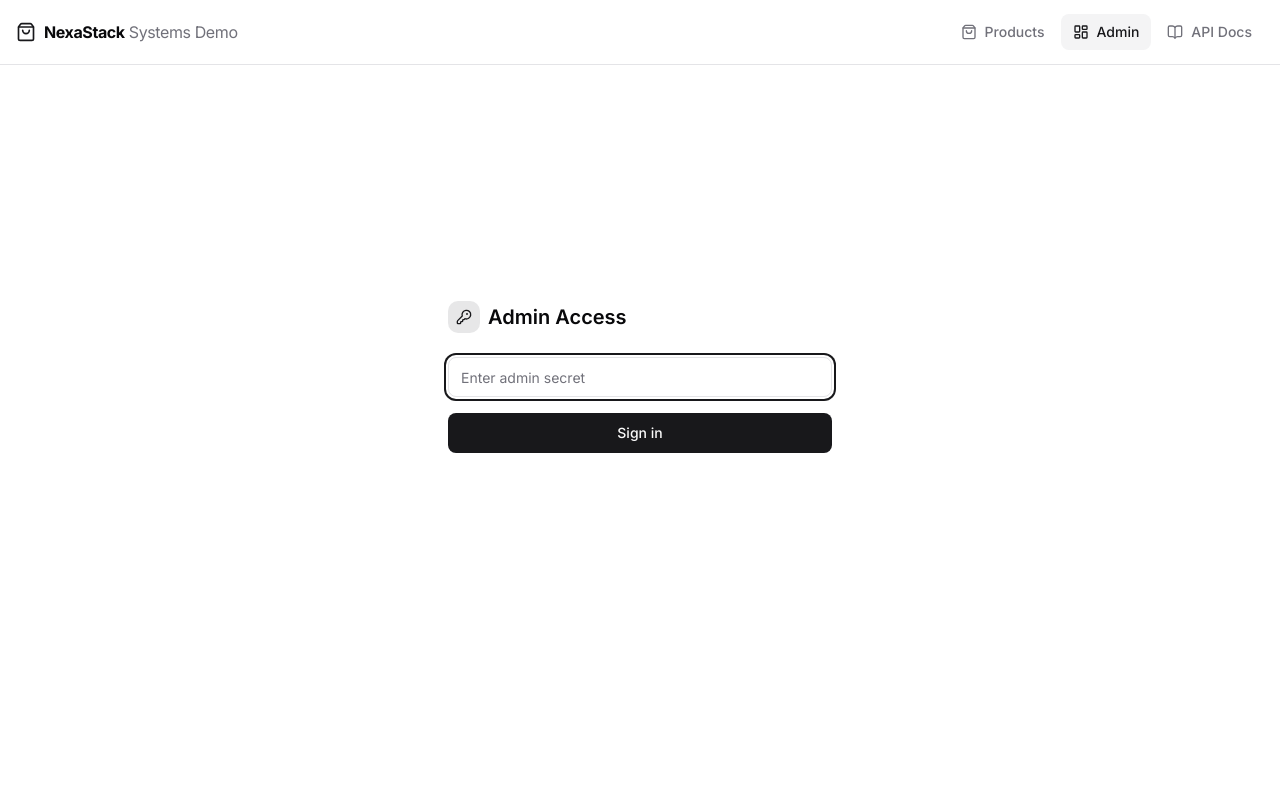
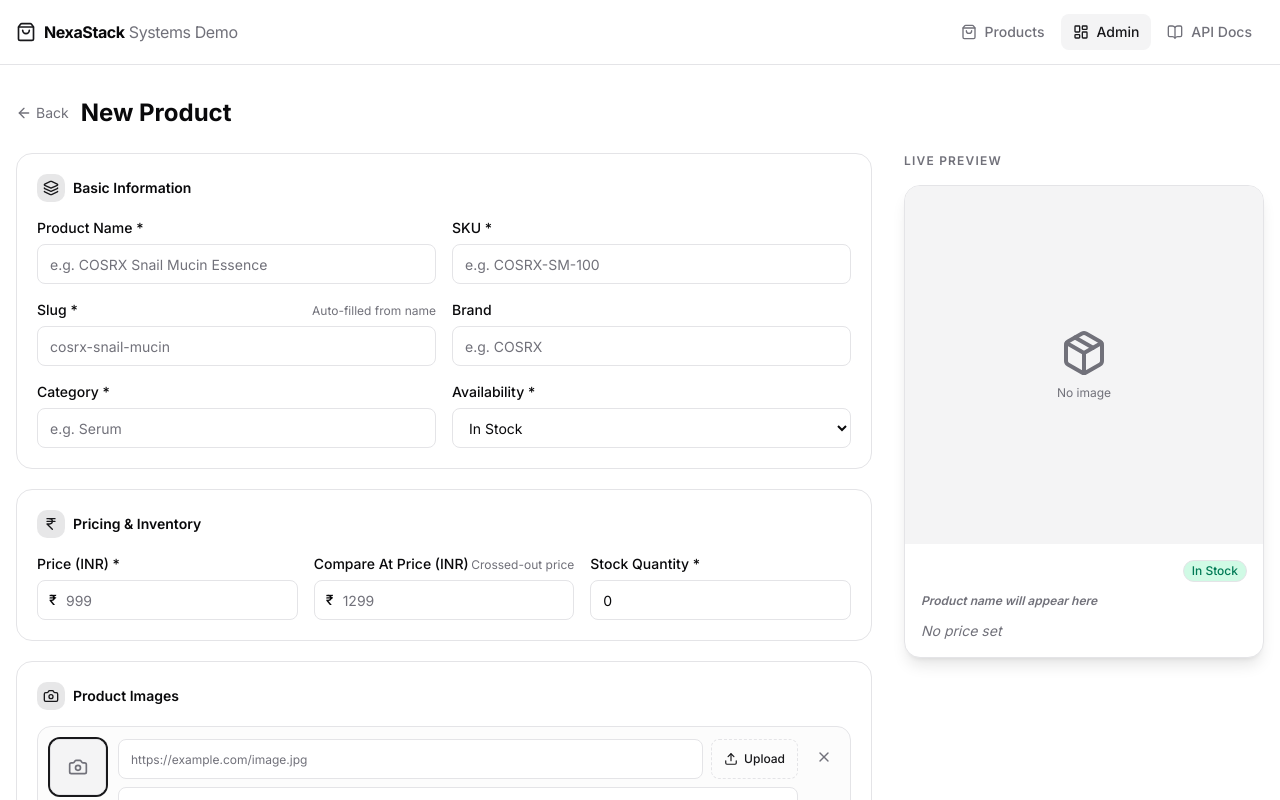
Before and after one commit to Eswaran-Rahul-Krishna/eswaran-superlabs-products, a Next.js app: page /admin/products/new in a window 1280 px wide. Shown: the top 800 px of the page. Built offline with nearby package versions, Linux system fonts and the light colour scheme.

Commit message:
feat: remove admin login gate, use server actions with env secret

```diff
--- /dev/null
+++ b/app/admin/actions.ts
@@ -0,0 +1,35 @@
+"use server";
+
+import { revalidateTag } from "next/cache";
+import {
+  createProduct,
+  updateProduct,
+  deleteProduct,
+  getProductByIdOrSlug,
+} from "@/lib/repositories/product.repository";
+import { CreateProductSchema, UpdateProductSchema } from "@/lib/validators";
+import type { CreateProductInput, UpdateProductInput } from "@/lib/validators";
+import type { Product } from "@/lib/types";
+
+export async function createProductAction(data: CreateProductInput): Promise<Product> {
+  const parsed = CreateProductSchema.safeParse(data);
+  if (!parsed.success) throw new Error(parsed.error.issues[0].message);
+  const product = await createProduct(parsed.data);
+  revalidateTag("products");
+  return product;
+}
+
+export async function updateProductAction(id: string, data: UpdateProductInput): Promise<Product> {
+  const parsed = UpdateProductSchema.safeParse(data);
+  if (!parsed.success) throw new Error(parsed.error.issues[0].message);
+  const existing = await getProductByIdOrSlug(id);
+  if (!existing) throw new Error("Product not found");
+  const product = await updateProduct(id, parsed.data);
+  revalidateTag("products");
+  return product;
+}
+
+export async function deleteProductAction(id: string): Promise<void> {
+  await deleteProduct(id);
+  revalidateTag("products");
+}
--- a/app/admin/layout.tsx
+++ b/app/admin/layout.tsx
@@ -1,5 +1,3 @@
-import { AdminAuthProvider } from "@/components/admin/AdminAuthProvider";
-
 export default function AdminLayout({ children }: { children: React.ReactNode }) {
-  return <AdminAuthProvider>{children}</AdminAuthProvider>;
+  return <>{children}</>;
 }
--- a/app/admin/page.tsx
+++ b/app/admin/page.tsx
@@ -6,11 +6,10 @@ import { Plus, RefreshCw } from "lucide-react";
 import { toast } from "sonner";
 import { ProductTable } from "@/components/admin/ProductTable";
 import { FadeInUp } from "@/components/animations/FadeInUp";
-import { useAdminToken } from "@/components/admin/AdminAuthProvider";
+import { deleteProductAction } from "./actions";
 import type { Product } from "@/lib/types";
 
 export default function AdminPage() {
-  const adminSecret = useAdminToken();
   const [products, setProducts] = useState<Product[]>([]);
   const [loading, setLoading] = useState(true);
 
@@ -33,16 +32,11 @@ export default function AdminPage() {
   }, [fetchProducts]);
 
   const handleDelete = async (id: string) => {
-
-    const res = await fetch(`/api/products/${id}`, {
-      method: "DELETE",
-      headers: { Authorization: `Bearer ${adminSecret}` },
-    });
-
-    if (res.ok) {
+    try {
+      await deleteProductAction(id);
       setProducts((prev) => prev.filter((p) => p.id !== id));
       toast.success("Product deleted");
-    } else {
+    } catch {
       toast.error("Failed to delete product");
     }
   };
--- a/app/admin/products/[id]/edit/page.tsx
+++ b/app/admin/products/[id]/edit/page.tsx
@@ -7,7 +7,7 @@ import { ArrowLeft } from "lucide-react";
 import Link from "next/link";
 import { ProductForm } from "@/components/admin/ProductForm";
 import { FadeInUp } from "@/components/animations/FadeInUp";
-import { useAdminToken } from "@/components/admin/AdminAuthProvider";
+import { updateProductAction } from "../../actions";
 import type { CreateProductInput } from "@/lib/validators";
 import type { Product } from "@/lib/types";
 
@@ -17,7 +17,6 @@ interface EditProductPageProps {
 
 export default function EditProductPage({ params }: EditProductPageProps) {
   const router = useRouter();
-  const adminSecret = useAdminToken();
   const [product, setProduct] = useState<Product | null>(null);
   const [loading, setLoading] = useState(false);
   const [fetching, setFetching] = useState(true);
@@ -40,26 +39,11 @@ export default function EditProductPage({ params }: EditProductPageProps) {
     setError(null);
 
     try {
-      const res = await fetch(`/api/products/${productId}`, {
-        method: "PUT",
-        headers: {
-          "Content-Type": "application/json",
-          Authorization: `Bearer ${adminSecret}`,
-        },
-        body: JSON.stringify(data),
-      });
-
-      const json = await res.json();
-
-      if (!res.ok) {
-        setError(json.error ?? "Failed to update product");
-        return;
-      }
-
+      await updateProductAction(productId, data);
       toast.success("Product updated successfully");
       router.push("/admin");
-    } catch {
-      setError("Network error. Please try again.");
+    } catch (err) {
+      setError(err instanceof Error ? err.message : "Failed to update product");
     } finally {
       setLoading(false);
     }
--- a/app/admin/products/new/page.tsx
+++ b/app/admin/products/new/page.tsx
@@ -7,12 +7,11 @@ import { ArrowLeft } from "lucide-react";
 import Link from "next/link";
 import { ProductForm } from "@/components/admin/ProductForm";
 import { FadeInUp } from "@/components/animations/FadeInUp";
-import { useAdminToken } from "@/components/admin/AdminAuthProvider";
+import { createProductAction } from "../actions";
 import type { CreateProductInput } from "@/lib/validators";
 
 export default function NewProductPage() {
   const router = useRouter();
-  const adminSecret = useAdminToken();
   const [loading, setLoading] = useState(false);
   const [error, setError] = useState<string | null>(null);
 
@@ -21,26 +20,11 @@ export default function NewProductPage() {
     setError(null);
 
     try {
-      const res = await fetch("/api/products", {
-        method: "POST",
-        headers: {
-          "Content-Type": "application/json",
-          Authorization: `Bearer ${adminSecret}`,
-        },
-        body: JSON.stringify(data),
-      });
-
-      const json = await res.json();
-
-      if (!res.ok) {
-        setError(json.error ?? "Failed to create product");
-        return;
-      }
-
+      await createProductAction(data);
       toast.success("Product created successfully");
       router.push("/admin");
-    } catch {
-      setError("Network error. Please try again.");
+    } catch (err) {
+      setError(err instanceof Error ? err.message : "Failed to create product");
     } finally {
       setLoading(false);
     }
```
